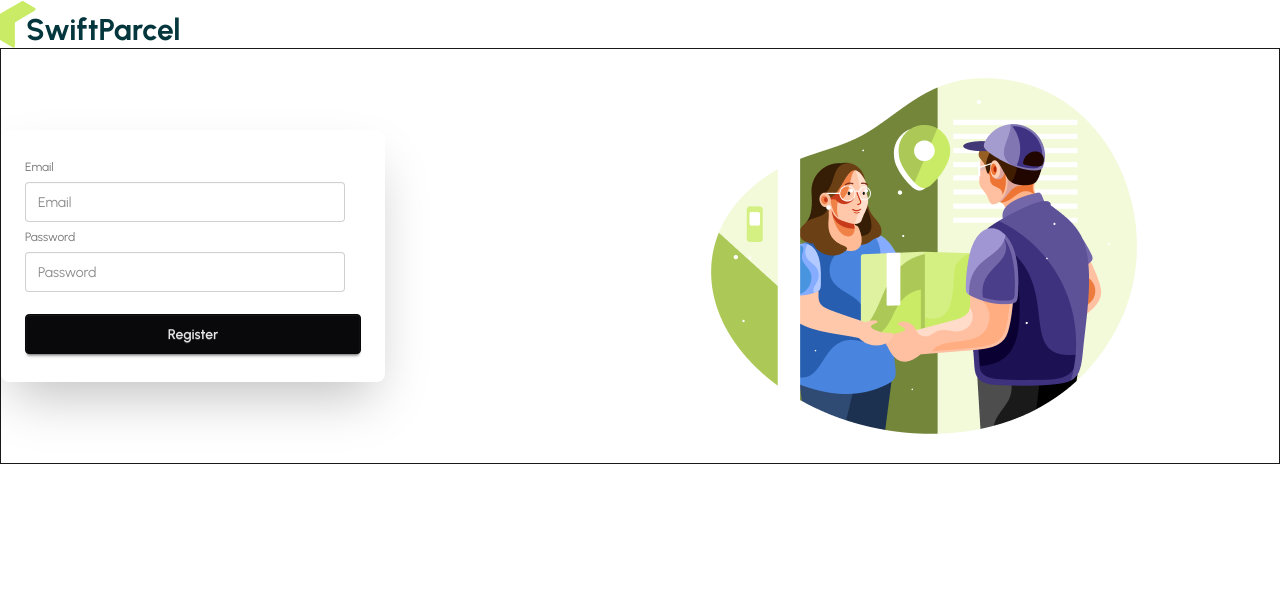
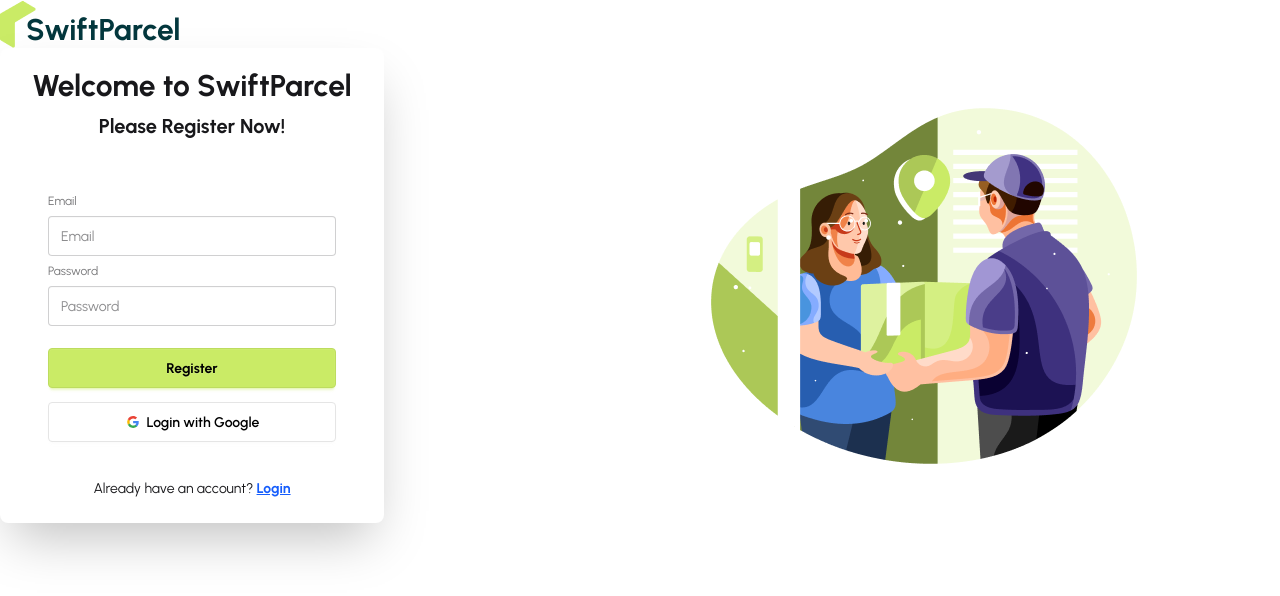
Before and after one commit to mahbubur-r/swift-parcel-client, a React (Vite) app: page /register in a window 1280 px wide. Shown: the top 596 px of the page. Built offline with nearby package versions, Linux system fonts and the light colour scheme; no server answers.

Commit message:
added google login and dynamic login and logout feature

```diff
--- a/src/contexts/AuthContext/AuthProvider.jsx
+++ b/src/contexts/AuthContext/AuthProvider.jsx
@@ -1,19 +1,53 @@
-import React from 'react';
+import React, { useEffect, useState } from 'react';
 import { AuthContext } from './AuthContext';
-import { createUserWithEmailAndPassword, signInWithEmailAndPassword } from 'firebase/auth';
+import { createUserWithEmailAndPassword, GoogleAuthProvider, onAuthStateChanged, signInWithEmailAndPassword, signInWithPopup, signOut } from 'firebase/auth';
 import { auth } from '../../../firebase.init';
 
-const AuthProvider = ({children}) => {
-    const registerUser = (email, password)=>{
+const googleProvider = new GoogleAuthProvider();
+
+const AuthProvider = ({ children }) => {
+    const [user, setUser] = useState(null)
+    const [loading, setLoading] = useState(true)
+
+    const registerUser = (email, password) => {
+        setLoading(true)
         return createUserWithEmailAndPassword(auth, email, password)
+
     }
-    const signinUser = (email, password)=>{
-        return signInWithEmailAndPassword (auth, email, password)
+    const signinUser = (email, password) => {
+        setLoading(true)
+        return signInWithEmailAndPassword(auth, email, password)
+    }
+    const googleSignin = () => {
+        setLoading(true)
+        return signInWithPopup(auth, googleProvider)
+    }
+    const logOut = () => {
+        setLoading(true);
+        return signOut(auth);
     }
 
+    // observe user state
+    useEffect(() => {
+        const unSubscribe = onAuthStateChanged(auth, (currentUser) => {
+            setUser(currentUser);
+            setLoading(false);
+        })
+        return () => {
+            unSubscribe();
+        }
+    }, [])
+
     const authInfo = {
+        user,
+        loading,
         registerUser,
         signinUser,
+        googleSignin,
+        setUser,
+        setLoading,
+        logOut,
+
 
 
     }
--- a/src/layouts/AuthLayout.jsx
+++ b/src/layouts/AuthLayout.jsx
@@ -7,9 +7,9 @@
 
 const AuthLayout = () => {
     return (
-        <div className='max-w-7xl h-full mx-auto'>
+        <div className='max-w-7xl h-full mx-auto items-center'>
             <Logo></Logo>
-            <div className='flex items-center border-1'>
+            <div className='flex items-center'>
                 <div className='flex-1'>
                     <Outlet></Outlet>
                 </div>
--- a/src/pages/Auth/Login/Login.jsx
+++ b/src/pages/Auth/Login/Login.jsx
@@ -2,6 +2,7 @@
 import { useForm } from 'react-hook-form';
 import useAuth from '../../../hooks/useAuth';
 import { Link } from 'react-router';
+import SocialLogin from '../SocialLogin/SocialLogin';
 
 const Login = () => {
     const { register, handleSubmit, formState: { errors } } = useForm();
@@ -23,7 +24,7 @@
     return (
         <div>
 
-            <form onSubmit={handleSubmit(handleSignin)}>
+            <form className='card-body' onSubmit={handleSubmit(handleSignin)}>
                 <div className="card bg-base-100 w-full max-w-sm shrink-0 shadow-2xl">
                     <h3 className='text-3xl text-center font-bold mt-5'>Welcome Back!</h3>
                     <p className='text-xl text-center font-bold mt-2'>Please login!</p>
@@ -54,12 +55,14 @@
                                 errors.password?.type === 'pattern' && <p className='text-red-500'>At least one uppercase, one lowercase, one number and one symbol!</p>
                             }
                             <div><a className="link link-hover">Forgot password?</a></div>
-                            <button className="btn btn-neutral mt-4">Login</button>
+                            <button className="btn btn-primary  text-black font-bold mt-4">Login</button>
+                            <SocialLogin></SocialLogin>
                         </fieldset>
-                        <p className='text-center'>New to SwiftParcel? <Link to='/register' className='text-blue-600 font-bold'>Register</Link></p>
+                        <p className='text-center'>New to SwiftParcel? <Link to='/register' className='text-blue-600 font-bold underline'>Register</Link></p>
                     </div>
                 </div>
             </form>
+
         </div>
     );
 };
--- a/src/pages/Auth/Register/Register.jsx
+++ b/src/pages/Auth/Register/Register.jsx
@@ -1,14 +1,16 @@
 import React from 'react';
 import { useForm } from 'react-hook-form';
 import useAuth from '../../../hooks/useAuth';
+import { Link } from 'react-router';
+import SocialLogin from '../SocialLogin/SocialLogin';
 
 
 const Register = () => {
-    const {register, handleSubmit, formState: {errors}} = useForm();
-    const {registerUser} = useAuth();
+    const { register, handleSubmit, formState: { errors } } = useForm();
+    const { registerUser } = useAuth();
 
-    const handleRegister= (data)=>{
-        console.log('after register',data);
+    const handleRegister = (data) => {
+        console.log('after register', data);
         registerUser(data.email, data.password)
             .then(result => {
                 console.log(result.user);
@@ -23,10 +25,12 @@
 
     return (
         <div>
-            <form onSubmit={handleSubmit(handleRegister)}>
+
             <div className="card bg-base-100 w-full max-w-sm shrink-0 shadow-2xl">
+                <h3 className='text-3xl text-center font-bold mt-5'>Welcome to SwiftParcel</h3>
+                <p className='text-xl text-center font-bold mt-2'>Please Register Now!</p>
                 <div className="card-body">
-
+                    <form className='card-body' onSubmit={handleSubmit(handleRegister)}>
                     <fieldset className="fieldset">
                         {/* Email */}
                         <label className="label">Email</label>
@@ -34,28 +38,35 @@
                             required: true,
 
                         })} className="input" placeholder="Email" />
-                                {errors.email?.type==='required'&& <p className='text-red-500'>Email is required</p>}
+                        {errors.email?.type === 'required' && <p className='text-red-500'>Email is required</p>}
                         {/* Password */}
                         <label className="label">Password</label>
                         <input type="password" {...register('password', {
                             required: true,
                             pattern: /^(?=.*[a-z])(?=.*[A-Z])(?=.*\d)(?=.*[^\w\s]).{8,}$/,
-                                minLength: 6})} className="input" placeholder="Password" />
+                            minLength: 6
+                        })} className="input" placeholder="Password" />
                         {
-                                    errors.password?.type==='required'&& <p className='text-red-500'>Password is required</p>
+                            errors.password?.type === 'required' && <p className='text-red-500'>Password is required</p>
                         }
                         {
-                                    errors.password?.type==='minLength' && <p className='text-red-500'> Password must be 6 character or long</p>
+                            errors.password?.type === 'minLength' && <p className='text-red-500'> Password must be 6 character or long</p>
                         }
                         {
-                                    errors.password?.type==='pattern'&& <p className='text-red-500'>At least one uppercase, one lowercase, one number and one symbol!</p>
+                            errors.password?.type === 'pattern' && <p className='text-red-500'>At least one uppercase, one lowercase, one number and one symbol!</p>
                         }
-                            <button className="btn btn-neutral mt-4">Register</button>
+                        <button className="btn btn-primary  text-black font-bold mt-4">Register</button>
+                        <SocialLogin></SocialLogin>
                     </fieldset>
+                    </form>
+                    <p className='text-center'>Already have an account? <Link to='/login' className='text-blue-600 font-bold underline'>Login</Link></p>
+
                 </div>
             </div>
-            </form>
-        </div>
+
+
+
+        </div >
     );
 };
 
--- /dev/null
+++ b/src/pages/Auth/SocialLogin/SocialLogin.jsx
@@ -0,0 +1,29 @@
+import React from 'react';
+import useAuth from '../../../hooks/useAuth';
+
+const SocialLogin = () => {
+    const { googleSignin}= useAuth();
+    const handleGoogleSignin = ()=>{
+        googleSignin()
+        .then(result =>{
+            console.log(result);
+
+        })
+        .error(error =>{
+            console.log(error);
+
+        })
+    }
+    return (
+        <div>
+            {/* Google */}
+            <button onClick={handleGoogleSignin}
+            className="btn w-full mt-2 bg-white text-black border-[#e5e5e5]">
+                <svg aria-label="Google logo" width="16" height="16" xmlns="http://www.w3.org/2000/svg" viewBox="0 0 512 512"><g><path d="m0 0H512V512H0" fill="#fff"></path><path fill="#34a853" d="M153 292c30 82 118 95 171 60h62v48A192 192 0 0190 341"></path><path fill="#4285f4" d="m386 400a140 175 0 0053-179H260v74h102q-7 37-38 57"></path><path fill="#fbbc02" d="m90 341a208 200 0 010-171l63 49q-12 37 0 73"></path><path fill="#ea4335" d="m153 219c22-69 116-109 179-50l55-54c-78-75-230-72-297 55"></path></g></svg>
+                Login with Google
+            </button>
+        </div>
+    );
+};
+
+export default SocialLogin;
--- a/src/pages/Shared/NavBar/NavBar.jsx
+++ b/src/pages/Shared/NavBar/NavBar.jsx
@@ -1,8 +1,22 @@
 import React from 'react';
 import Logo from '../../../components/Logo/Logo';
-import { NavLink } from 'react-router';
+import { Link, NavLink } from 'react-router';
+import useAuth from '../../../hooks/useAuth';
 
 const NavBar = () => {
+    const {user, logOut} = useAuth();
+    // console.log(user);
+
+    const handleLogout = ()=>{
+        logOut()
+        .then()
+        .catch(error => {
+            console.log(error);
+
+        })
+    }
+
+
     const links = <>
         <li><NavLink to= '/'>Home</NavLink></li>
         <li><NavLink to= ''>Services</NavLink></li>
@@ -31,9 +45,13 @@
                     {links}
                 </ul>
             </div>
-            <div className="navbar-end">
-                <a className="btn">Button</a>
+            <div className="navbar-end flex gap-3">
+                {
+                   user ? <button onClick={handleLogout} className="btn text-lg">Logout</button>:<Link to='/login'><button className="btn text-lg">Login</button></Link>
+                }
+                <Link to='/rider'><button className="btn btn-primary text-black text-lg">Be a Rider</button></Link>
             </div>
+
         </div>
     );
 };
--- /dev/null
+++ b/src/routes/PrivateRoutes.jsx
@@ -0,0 +1,17 @@
+import React from 'react';
+import useAuth from '../hooks/useAuth';
+import { Navigate } from 'react-router';
+
+const PrivateRoutes = ({children}) => {
+    const {user, loading} = useAuth();
+    if(loading){
+        return <div className='h-screen'><span className="loading loading-infinity loading-xl"></span></div>
+    }
+    if(!user){
+        return <Navigate to= '/login'></Navigate>
+    }
+
+    return children;
+};
+
+export default PrivateRoutes;
```
Lines whose indentation alone changed are shown as unchanged.
